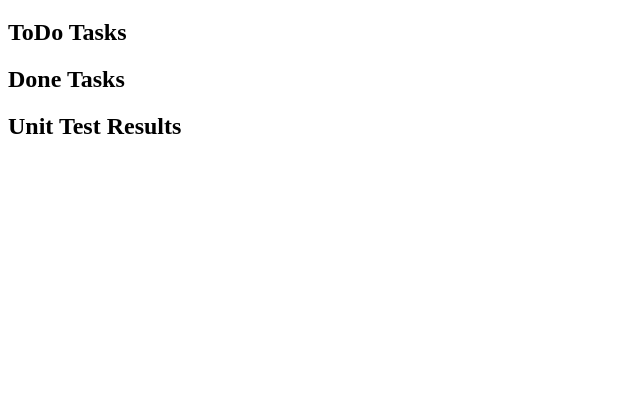
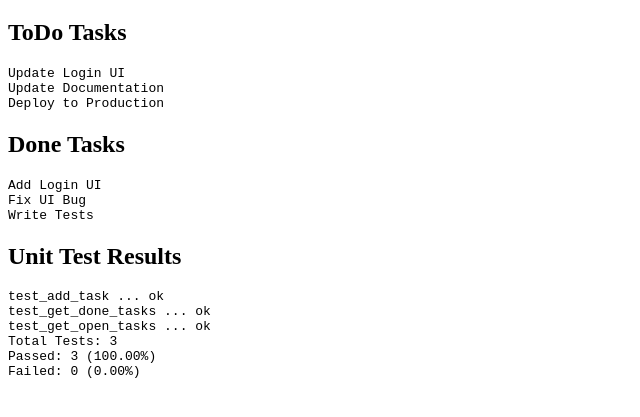
Before and after one commit to emabojkovska/43030TaskManagement, a plain HTML site: page index.html in a window 1280 px wide. Shown: the part 61-478 px from the top of the page, without its empty margins (0-640 px from the left). Drawn offline with Linux system fonts and the light colour scheme.

Commit message:
Update index.html with new task and test data

```diff
--- a/index.html
+++ b/index.html
@@ -7,12 +7,27 @@
   <h1>Task Manager</h1>
 
   <h2>ToDo Tasks</h2>
-  <pre id="pending"></pre>
+  <pre id="pending">
+Update Login UI
+Update Documentation
+Deploy to Production
+</pre>
 
   <h2>Done Tasks</h2>
-  <pre id="completed"></pre>
+  <pre id="completed">
+Add Login UI
+Fix UI Bug
+Write Tests
+</pre>
 
   <h2>Unit Test Results</h2>
-  <pre id="unittest"></pre>
+  <pre id="unittest">
+test_add_task ... ok
+test_get_done_tasks ... ok
+test_get_open_tasks ... ok
+Total Tests: 3
+Passed: 3 (100.00%)
+Failed: 0 (0.00%)
+</pre>
 </body>
 </html>
```
